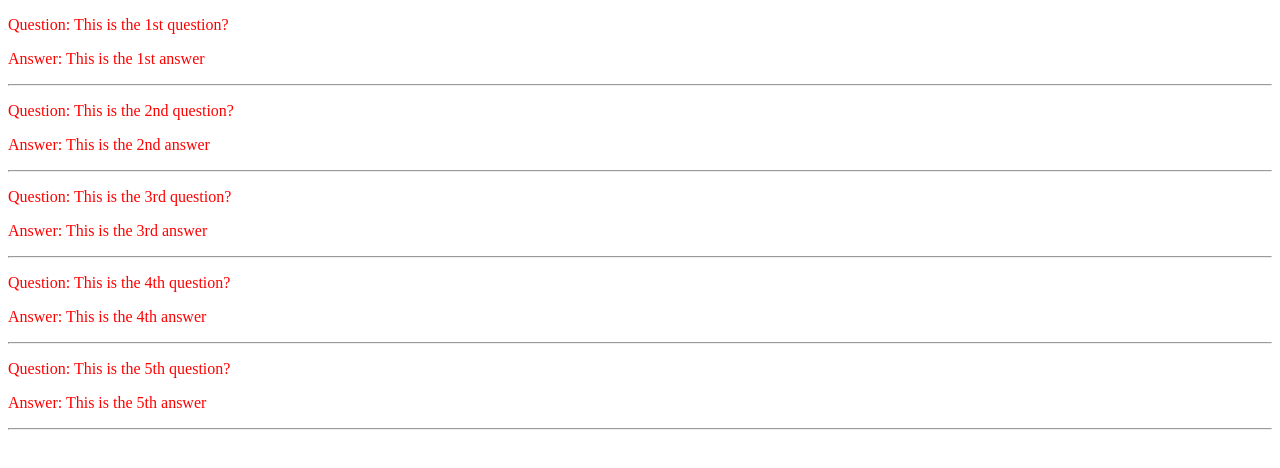
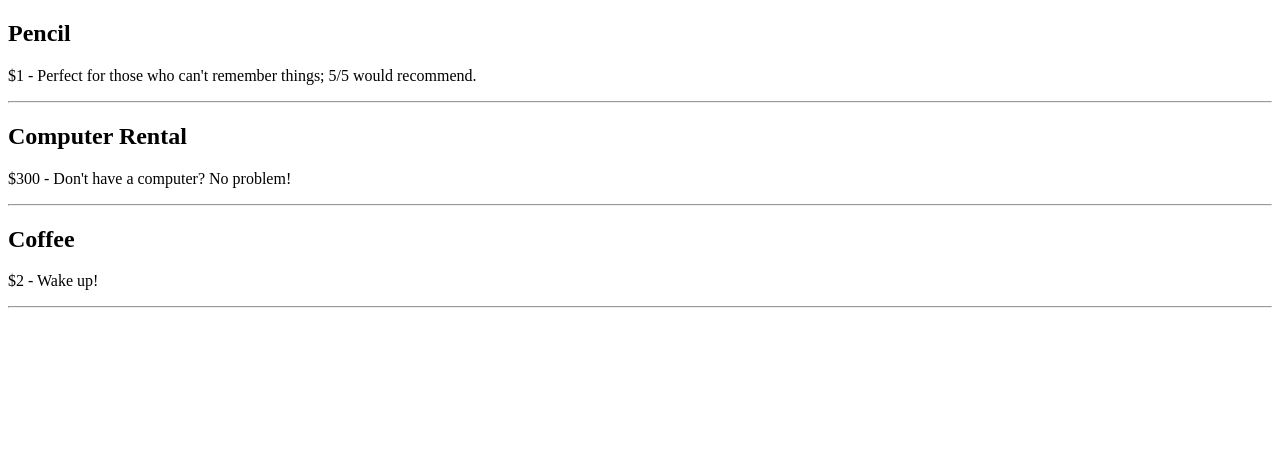
Before and after one commit to 1Cbondy1/React-Practice, a React (Create React App) app: page / in a window 1280 px wide. Shown: the top 468 px of the page. Built offline with nearby package versions, Linux system fonts and the light colour scheme.

Commit message:
created productList.js and passed props

```diff
--- a/src/App.js
+++ b/src/App.js
@@ -1,21 +1,15 @@
 import React from "react";
 
-// import Navbar from "./components/Navbar";
-// import MainContent from "./components/MainContent";
-// import Footer from "./components/Footer";
-// import ToDoItem from "./components/ToDoItem";
-import Joke from "./components/Joke";
+import Product from "./components/Product";
+import productsList from "./components/productsList";
 
 function App() {
 
+    const productComponents = productsList.map((item) => <Product key={item.id} product={item} />);
 
     return (
         <div>
-            <Joke question="This is the 1st question?" answer="This is the 1st answer" />
-            <Joke question="This is the 2nd question?" answer="This is the 2nd answer" />
-            <Joke question="This is the 3rd question?" answer="This is the 3rd answer" />
-            <Joke question="This is the 4th question?" answer="This is the 4th answer" />
-            <Joke question="This is the 5th question?" answer="This is the 5th answer" />
+            {productComponents}
         </div>
     )
 }
--- a/src/components/Joke.js
+++ b/src/components/Joke.js
@@ -2,12 +2,10 @@ import React from "react";
 
 function Joke(props) {
 
-    const textStyle = {color: "red"};
-
     return (
         <div>
-            <p style={textStyle}>Question: {props.question}</p>
-            <p style={textStyle}>Answer: {props.answer}</p>
+            <p style={{display: props.question ? "block" : "none"}}>Question: {props.question}</p>
+            <p>Answer: {props.answer}</p>
             <hr />
         </div>
     )
--- /dev/null
+++ b/src/components/Product.js
@@ -0,0 +1,14 @@
+import React from "react";
+
+function Product(props) {
+
+    return (
+        <div>
+            <h2>{props.product.name}</h2>
+            <p>${props.product.price} - {props.product.description}</p>
+            <hr />
+        </div>
+    )
+}
+
+export default Product;
--- /dev/null
+++ b/src/components/productsList.js
@@ -0,0 +1,22 @@
+const productsList = [
+    {
+        id: "1",
+        name: "Pencil",
+        price: 1,
+        description: "Perfect for those who can't remember things; 5/5 would recommend."
+    },
+    {
+        id: "2",
+        name: "Computer Rental",
+        price: 300,
+        description: "Don't have a computer? No problem!"
+    },
+    {
+        id: "3",
+        name: "Coffee",
+        price: 2,
+        description: "Wake up!"
+    }
+]
+
+export default productsList;
```
